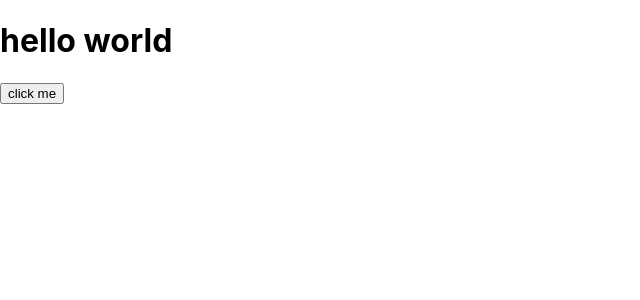
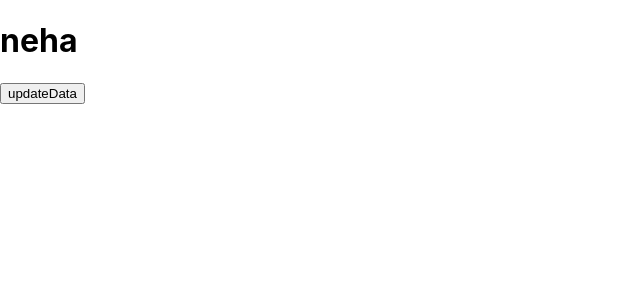
Before and after one commit to n4neha121/programs, a React (Create React App) app: page / in a window 1280 px wide. Shown: the top 300 px of the page, without its empty margins (0-640 px from the left). Built offline with nearby package versions, Linux system fonts and the light colour scheme.

Commit message:
state update data

```diff
--- a/src/App.js
+++ b/src/App.js
@@ -1,17 +1,19 @@
 import React from "react"
+import { useState } from "react"
 
 
 const App=() =>{
-  const apple=()=>{
-    alert ("function called");
+  const [data,setData]=useState("neha")
+  const updateData=() =>
+  {
+    setData("neha kumari")
   }
-  return (
+  console.warn("__________");
+  return(
     <div className="App">
-      <h1>hello world</h1>
-      <button onClick={apple}>click me</button>
-
+      <h1>{data}</h1>
+      <button onClick ={updateData}>updateData</button>
     </div>
-  )
+  );
 }
-
 export default App;
```
